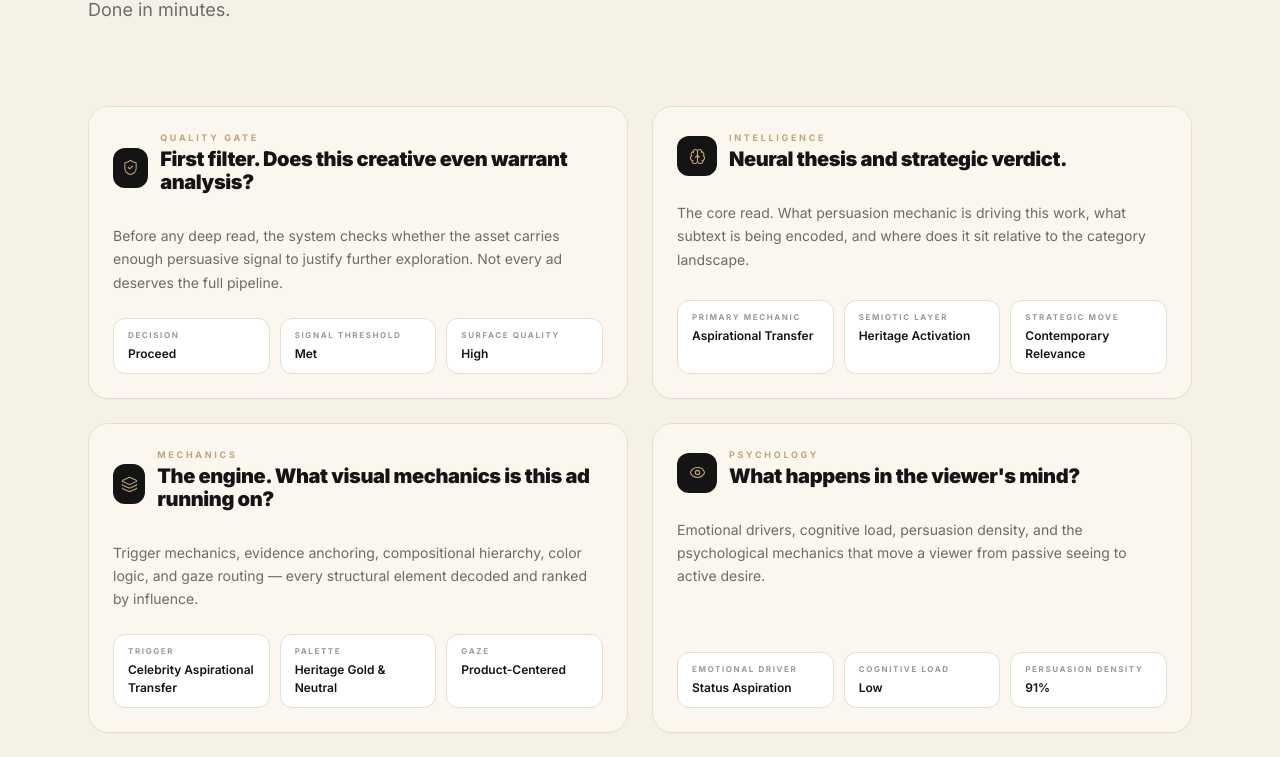
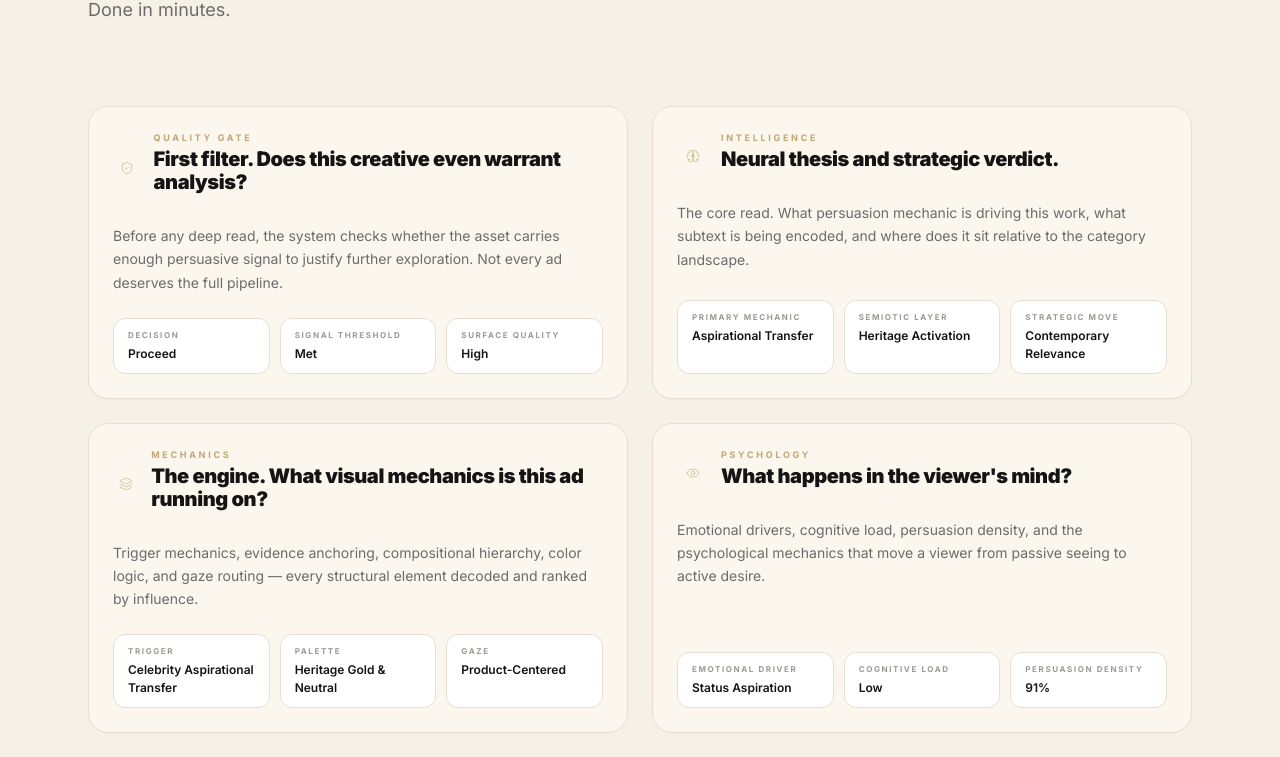
Before and after one commit to popvisly/visual-decompiler, a Next.js app: page /product in a window 1280 px wide. Shown: the part 1260-2017 px from the top of the page. Built offline with nearby package versions, Linux system fonts and the light colour scheme; no server answers.

Commit message:
Soften analysis surface icon prominence

```diff
--- a/src/components/product/AnalysisSurfaces.tsx
+++ b/src/components/product/AnalysisSurfaces.tsx
@@ -160,10 +160,10 @@ export default function AnalysisSurfaces() {
                                 <div className="relative rounded-[1.25rem] border border-[#E7DED1] bg-[#FBF7EF] p-6 h-full flex flex-col shadow-[0_1px_0_rgba(20,20,20,0.02)] transition-shadow duration-300 group-hover/surface:shadow-[0_14px_28px_rgba(20,20,20,0.10)]">
                                     {/* Header */}
                                     <div className="flex items-center gap-3 mb-5">
-                                        <div className="relative flex items-center justify-center w-10 h-10 rounded-xl bg-[#141414] text-[#C1A674]">
-                                            <div className="pointer-events-none absolute inset-0 rounded-xl ring-1 ring-[#C1A674]/0 transition-all duration-300 group-hover/surface:ring-[#C1A674]/35" />
-                                            <div className="pointer-events-none absolute inset-0 rounded-xl opacity-0 group-hover/surface:opacity-100 group-hover/surface:animate-ping bg-[#C1A674]/10" />
-                                            <surface.icon size={17} strokeWidth={1.5} />
+                                        <div className="relative flex items-center justify-center w-8 h-8 rounded-lg bg-[#1A1A1A]/88 text-[#C1A674]/75">
+                                            <div className="pointer-events-none absolute inset-0 rounded-xl ring-1 ring-[#C1A674]/0 transition-all duration-300 group-hover/surface:ring-[#C1A674]/20" />
+                                            <div className="pointer-events-none absolute inset-0 rounded-xl opacity-0 group-hover/surface:opacity-100 group-hover/surface:animate-ping bg-[#C1A674]/6" />
+                                            <surface.icon size={14} strokeWidth={1.4} />
                                         </div>
                                         <div className="min-w-0">
                                             <p className="text-[9px] font-bold uppercase tracking-[0.3em] text-[#C1A674]">
```
